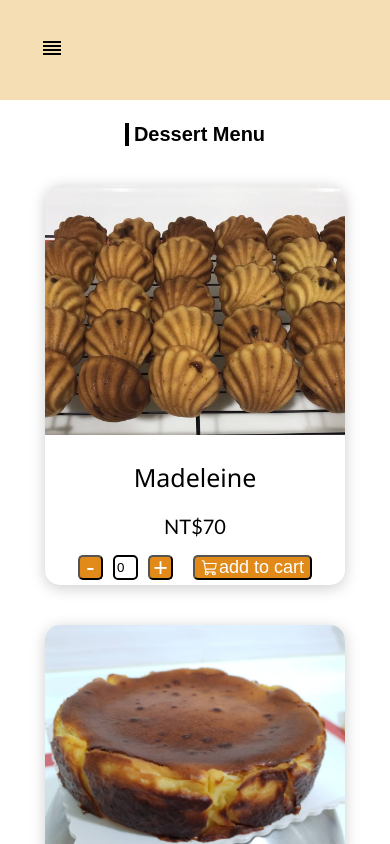
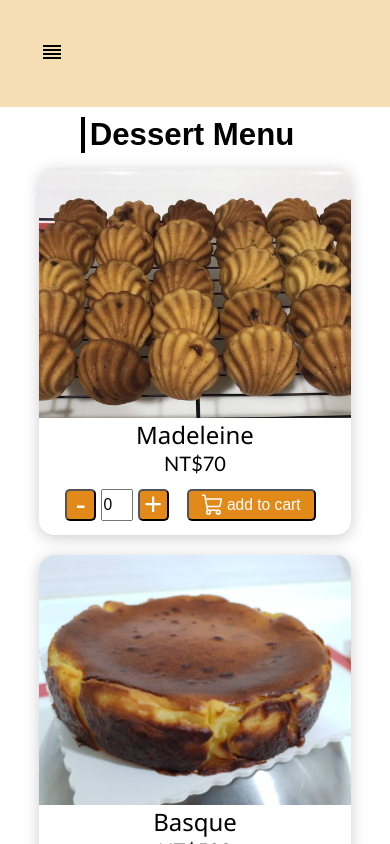
Before and after one commit to xian-han/recipeapp, a React (Create React App) app: page /recipeapp/Menu in a window 390 px wide. Shown: the top 844 px of the page. Built offline with nearby package versions, Linux system fonts and the light colour scheme.

Commit message:
優化及修改手機端RWD顯示出現的相關問題

```diff
--- a/src/styles/Home.css
+++ b/src/styles/Home.css
@@ -1,8 +1,13 @@
+*{
+    box-sizing: border-box;
+    padding:0px;
+    margin:0px;
+}
  .Home{
     width: 100%;
     height: auto;
-    min-width:350px;
-    min-height:850px;
+    min-width:100vw;
+    min-height: 850px;
     display: flex;
     justify-content: center;
     align-items: left;
@@ -13,31 +18,45 @@
     font-family: "Gill Sans", "Gill Sans MT", Calibri, "Trebuchet MS", sans-serif;
     padding-top:15px;
     padding-bottom:15px;
+    /* box-sizing: border-box; */
  }
 
- .headerContainer {
-    width:auto;
-    margin-left: 50px;
-    overflow: hidden
-}
-.headerInfo{
-    height:250px;
-    width:auto;
+ .headerContainer{
+    width:100vw;
+    height:auto;
+    display:flex;
+    flex-direction:column;
+ }
+
+ .headerInfo-container {
+    width:100vw;
+    height:auto;
+    display:flex;
+    flex-direction:column;
+    padding-left:50px;
 }
 
-.headerInfo h1{
-    height:60px;
-    margin-top:0px;
-    padding-top:0px;
-    padding-bottom:5px;
-    font-size: 80px;
+.headerInfo-title{
+    width:100vw;
+    height:auto;
+}
+
+.headerInfo-title h1{
+    width:clamp(200px,100vw,800px);
+    height:auto;
+    font-size: clamp(30px,8vw,200px);
     font-weight: 800;
     color:tan;
 }
-
-.headerInfo p{
-    height:50px;
-    font-size:80px;
+.headerInfo-text{
+    width:100vw;
+    height:auto;
+    margin-bottom:10px;
+}
+.headerInfo-text p{
+    width:clamp(200px,100vw,800px);
+    height:auto;
+    font-size:clamp(20px,4vw,175px);
     font-weight:50;
     margin-top:0px;
     padding-top:0px;
@@ -45,7 +64,9 @@
 }
 
 .orderButton-container{
-    height:100px;
+    width:100vw;
+    height:auto;
+    padding-left:50px;
 }
 
 .orderButton-container a{
@@ -71,20 +92,22 @@
     opacity:0.9;
     /* transition:0.3s ease-in; */
 }
+/* @media only screen and (min-width:320px){
 
-@media only screen and (max-width: 600px){
+} */
+
+@media only screen and (min-width:320px) and (max-width: 600px){
     .Home {
-        width:100%;
+        width:clamp(320px,100vw,600px);
         height:auto;
-        min-width:350px;
-        min-height:850px;
+        min-width: 100vw;
         display:flex;
         justify-content: center;
         align-items: center;
     }
     .headerContainer{
+        width:clamp(256px,80vw,480px);
         height:auto;
-        width:80vw;
         border-radius: 10px;
         background-color: #121619;
         color:white;
@@ -93,35 +116,53 @@
         align-items: center;
         flex-direction: column;
     }
-    .headerInfo{
-        height:200px;
+    .headerInfo-container{
+        width:inherit;
+        height:auto;
         padding-top:20px;
+        padding-left:0px;
     }
-    .headerInfo h1 {
-        height:40px;
-        font-size: 40px;
-        margin-top:10px;
-        padding-top:10px;
-        padding-left:10px;
+    .headerInfo-title{
+        width:inherit;
+        height:auto;
+    }
+    .headerInfo-title h1 {
+        width:inherit;
+        height:auto;
+        font-size: clamp(40px,12vw,72px);
         color: white;
+        display:flex;
+        align-items: center;
+        justify-content: center;
     }
-
-    .headerInfo p {
-        max-height:30px;
-        font-size: 30px;
+    .headerInfo-text{
+        width:inherit;
+        height:auto;
+    }
+    .headerInfo-text p {
+        width:inherit;
+        height:auto;
+        font-size:clamp(25px,4vw,175px);
         color: white;
+        display:flex;
+        align-items:center;
+        justify-content:center;
+        padding: 0px 5px;
     }
     .orderButton-container{
-        height:100px;
+        width:inherit;
+        height:auto;
         margin-top:0px;
         padding-top:0px;
-        padding-bottom:10px;
+        display:flex;
+        padding-left: 0px;
+        align-items: center;
+        justify-content: center;
     }
     .orderButton {
         height:40px;
         background-color: white;
         color: #121619;
-        margin-bottom: 40px;
     }
     .orderButton:hover {
         background-color: rgb(225, 225, 225);
--- a/src/styles/Menu.css
+++ b/src/styles/Menu.css
@@ -1,6 +1,7 @@
 .Menu{
     width:100%;
     height: auto;
+    min-width:100vw;
     display: flex;
     justify-content: center;
     align-items: center;
@@ -13,9 +14,9 @@
     justify-content: center;
     align-items: center;
     padding:5px;
+    padding-right: 20px;
     margin-top:5px;
 }
-
 .titleText{
     font-size:20px;
     border-left:4px solid black;
@@ -29,42 +30,13 @@
     grid-template-columns: 1fr 1fr 1fr ;
     place-items: center;
 }
-
-@media only screen and (max-width: 1300px) {
-    .MenuList {
-        grid-template-columns: 1fr 1fr;
-    }
-    .titleContainer{
-        position:relative;
-        left:-280px;
-    }
-}
-
-@media only screen and (max-width: 800px) {
-    .titleContainer{
-        height:auto;
-        min-width:350px;
-        position:relative;
-        left:0px;
-    }
-    .MenuList {
-     grid-template-columns: 1fr;
-   }
-}
-@media only screen and (min-width: 2600px){
-    .MenuList{
-        grid-template-columns: 1fr;
-        margin-bottom: 700px;
-    }
-
-}
 .menuItem {
     border-radius: 15px;
-    width: 300px;
-    height: 400px;
+    width: clamp(280px,80vw,540px);
+    height: 350px;
     margin: 20px;
     box-shadow: 0px 3px 15px rgba(0, 0, 0, 0.2);
-  }
+}
 
 .menuItem:hover {
     box-shadow: 0px 3px 15px rgba(0, 0, 0, 0.5);
@@ -85,7 +57,7 @@
 
 .cartController{
     height:60px;
-    width:300px;
+    width:inherit;
     display:flex;
     align-items:center;
     justify-content:center;
@@ -105,7 +77,7 @@
     color:white;
 }
 
-.cartController button:hover{
+.cartController .numericBtn:hover{
     cursor:pointer;
     opacity:0.7;
     color:white;
@@ -118,7 +90,7 @@
     justify-content: center;
 }
 
-.cartController .addToCartBtn{
+.addBtnContainer .addToCartBtn{
     width:auto;
     font-size:18px;
     margin-left: 10px;
@@ -134,11 +106,9 @@
 .account {
     height:25px;
     width:25px;
-    border:2px black solid;
     display:flex;
     align-items:center;
     justify-content:center;
-    border-radius: 5px;
 }
 
 .MenuInfo .name{
@@ -215,3 +185,139 @@ border-bottom-color: lightgreen;
     transform:rotate(360deg)
 }
 }
+
+@media only screen and (min-width:320px) and (max-width: 600px) {
+    .titleContainer{
+        width:clamp(256px,80vw,600px);
+        height:auto;
+        position:relative;
+        left:0px;
+        /* padding:10px 0px; */
+    }
+    .titleText{
+        font-size:clamp(24px,8vw,48px);/*48px;*/
+        border-left:4px solid black;
+        padding-left:5px;
+    }
+    .MenuList {
+        grid-template-columns: 1fr;
+    }
+    .menuItem{
+        border-radius: 15px;
+        width: clamp(260px,80vw,540px)!important;
+        height: auto;/*390px*/
+        margin: 10px!important;
+        box-shadow: 0px 3px 15px rgba(0, 0, 0, 0.2);
+    }
+    .MenuInfo .name{
+        display:flex;
+        align-items:center;
+        justify-content: center;
+        font-size:clamp(24px,6vw,36px);
+        padding-bottom:0px;
+        margin-bottom:0px;
+        font-family: 'Segoe UI', Tahoma, Geneva, Verdana, sans-serif;
+    }
+    .MenuInfo .price{
+        display:flex;
+        align-items:center;
+        justify-content: center;
+        font-size:clamp(20px,5vw,30px);
+        padding-bottom:0px;
+        margin-bottom:0px;
+        font-family: 'Trebuchet MS', 'Lucida Sans Unicode', 'Lucida Grande', 'Lucida Sans', Arial, sans-serif;
+    }
+    .cartController{
+        width:inherit;
+        height:60px;
+        display:flex;
+        align-items:center;
+        justify-content:center;
+        flex-direction: row;
+    }
+    .cartController .numericBtn{
+        display:flex;
+        align-items: center;
+        justify-content: center;
+        border-radius: 5px;
+        width:clamp(25px,8vw,48px);
+        height:clamp(25px,8vw,48px);
+        font-size:clamp(25px,8vw,48px);
+        margin:0px 5px;
+        background-color:#e18a19;
+        color:white;
+    }
+    .numericBtn:hover{
+        cursor:pointer;
+        opacity:0.7;
+        color:white;
+        transition: ease-in 0.3s;
+    }
+    .account {
+        width:clamp(25px,8vw,48px);
+        height:clamp(25px,8vw,48px);
+        display:flex;
+        align-items:center;
+        justify-content:center;
+        font-size:clamp(12px,4vw,24px);
+    }
+    .addBtnContainer{
+        width:clamp(128px,40vw,240px);
+        height:auto;
+        display:flex;
+        align-items: center;
+        justify-content: center;
+    }
+    .addBtnContainer .addToCartBtn{
+        width:clamp(100px,33vw,200px);
+        height:clamp(25px, 8vw, 48px);
+        margin: 0px 10px 0px 10px;
+        display:flex;
+        align-items: center;
+        justify-content: center;
+    }
+    .cartMarkContainer{
+        width:clamp(100px,30vw,180px);
+        height:auto;
+        display:inherit;
+        align-items: center;
+        justify-content: center;
+    }
+    .cartMark{
+        width:clamp(24px,6vw,36px);
+        height:inherit;
+    }
+    .cartMarkContainer span{
+        width:clamp(65px,20vw,120px);
+        height:auto;
+        display:inherit;
+        align-items:center;
+        justify-content: center;
+        font-size:clamp(12px,4vw,24px);
+    }
+}
+
+@media only screen and (min-width: 601px) and (max-width: 1024px){
+    .MenuList {
+        grid-template-columns: 1fr 1fr;
+    }
+    .titleContainer{
+        width:clamp(600px,80vw,1024px);
+        height:auto;
+    }
+    .menuItem{
+        border-radius: 15px;
+        width: clamp(270px,40vw,460px)!important;
+        height: 350px;
+        margin: 10px;
+        box-shadow: 0px 3px 15px rgba(0, 0, 0, 0.2);
+    }
+}
+
+@media only screen and (min-width: 2600px){
+    .MenuList{
+        grid-template-columns: 1fr;
+        margin-bottom: 700px;
+    }
+
+}
--- a/src/styles/Navbar.css
+++ b/src/styles/Navbar.css
@@ -1,21 +1,19 @@
 *{
   box-sizing: border-box;
 }
-
 .navbar{
     width:auto;
     height:100px;
+    min-width:100vw;
     display:flex;
     flex-direction:row;
     background-color:#F5DEB3;
 }
-
 .navbar a{
   color:#5d5d5d;
   text-decoration: none;
   margin:20px;
 }
-
 .leftSide{
     flex:50%;
     height:100%;
@@ -67,16 +65,14 @@
   color:white;
 }
 
-
-
-@media only screen and (max-width:650px){
+@media only screen and (max-width:319px){
   .navbar{
-    width:auto;
-    height:100px;
-    min-width:350px;
-    display:flex;
-    flex-direction:row;
-    background-color:#F5DEB3;
+    width:100vw;
+    height:auto;
+  }
+  .leftSide{
+    height:inherit;
+    min-width:100vw;
   }
   .leftSide img{
     display:none;
@@ -90,26 +86,107 @@
   }
   input:checked ~ .hiddenLinks{
     max-width:450px;
-    min-width:180px;
+    min-width:80%;
+    box-shadow: 0px 3px 15px rgba(0, 0, 0, 0.2);
+  }
+  .hiddenLinks{
+    height:auto;
+    display:flex;
+    align-items: center;
+    list-style:none;
+    max-width:0px;
+    overflow:hidden;
+    transition: .5s;
+    border-radius: 5px;
+    padding:5px;
+  }
+  .hiddenLinks li{
+    width:clamp(20px,25vw,150px);
+    height:auto;
+    display:flex;
+    flex-direction: row;
+  }
+  .hiddenLinks a{
+    color:#5d5d5d;
+    text-decoration: none;
+    margin:20px 5px;
+  }
+  .hiddenLinks a:hover{
+    border-bottom: 2px solid black;
+    transition: ease-out 0.3s;
+    opacity:0.5;
+  }
+  .hidden_cartTotalAccounts{
+    position:relative;
+    height:20px;
+    width:20px;
+    right:50px;
+    top:-5px;
+    border:2px solid rgb(255, 51, 0);
+    background-color: rgb(255,51,0);
+    border-radius:50%;
+    display:flex;
+    align-items:center;
+    justify-content:center;
+  }
+  .hidden_cartTotalAccounts hidden_totalNum{
+    color:white;
+  }
+  .rightSide {
+    display:none;
+  }
+  .rightSide button{
+    display:inherit;
+  }
+  .rightSide a{
+    color:yellow;
+  }
+}
+
+@media only screen and (min-width:320px) and (max-width:600px){
+  .navbar{
+    width:clamp(320px,100vw,600px);
+    height:auto;
+    display:flex;
+    flex-direction:row;
+    background-color:#F5DEB3;
+    padding:10px 0px;
+  }
+  .leftSide img{
+    display:none;
+  }
+  .hiddenToggle:hover{
+    cursor:pointer;
+    opacity:0.75;
+  }
+  #toggleInput{
+    display:none;
+  }
+  input:checked ~ .hiddenLinks{
+    max-width:450px;
+    min-width:220px;
     box-shadow: 0px 3px 15px rgba(0, 0, 0, 0.2);
   }
   .hiddenLinks{
     display:flex;
     align-items: center;
     list-style:none;
-    max-width:0;
+    max-width:0px;
     overflow:hidden;
     transition: .5s;
     border-radius: 5px;
     padding:5px;
   }
   .hiddenLinks li{
+    width:clamp(50px,25vw,150px);
     display:flex;
     flex-direction: row;
+    justify-content: center;
   }
   .hiddenLinks a{
     color:#5d5d5d;
     text-decoration: none;
+    font-size:clamp(15px,5vw,20px);
   }
   .hiddenLinks a:hover{
     border-bottom: 2px solid black;
@@ -119,19 +196,21 @@
 
   .hidden_cartTotalAccounts{
     position:relative;
-    height:20px;
-    width:20px;
-    right:55px;
-    top:-5px;
+    width:2em;
+    height:2em;
+    font-size:clamp(12px,3.6vw,16px);
+    right:35px; /*max35px*/
+    top:8px;  /*max8px*/
     border:2px solid rgb(255, 51, 0);
     background-color: rgb(255,51,0);
     border-radius:50%;
     display:flex;
     align-items:center;
     justify-content:center;
+
   }
 
-  .hidden_cartTotalAccounts span{
+  .hidden_cartTotalAccounts .hidden_totalNum{
     color:white;
   }
 
@@ -148,7 +227,7 @@
   }
 }
 
-@media only screen and (min-width:650px) {
+@media only screen and (min-width:601px) {
   .hiddenToggle{
     display:none;
   }
```
Also changed, not shown: src/styles/Cart.css (+171 -23 lines), src/styles/Footer.css (+29 -14 lines).
